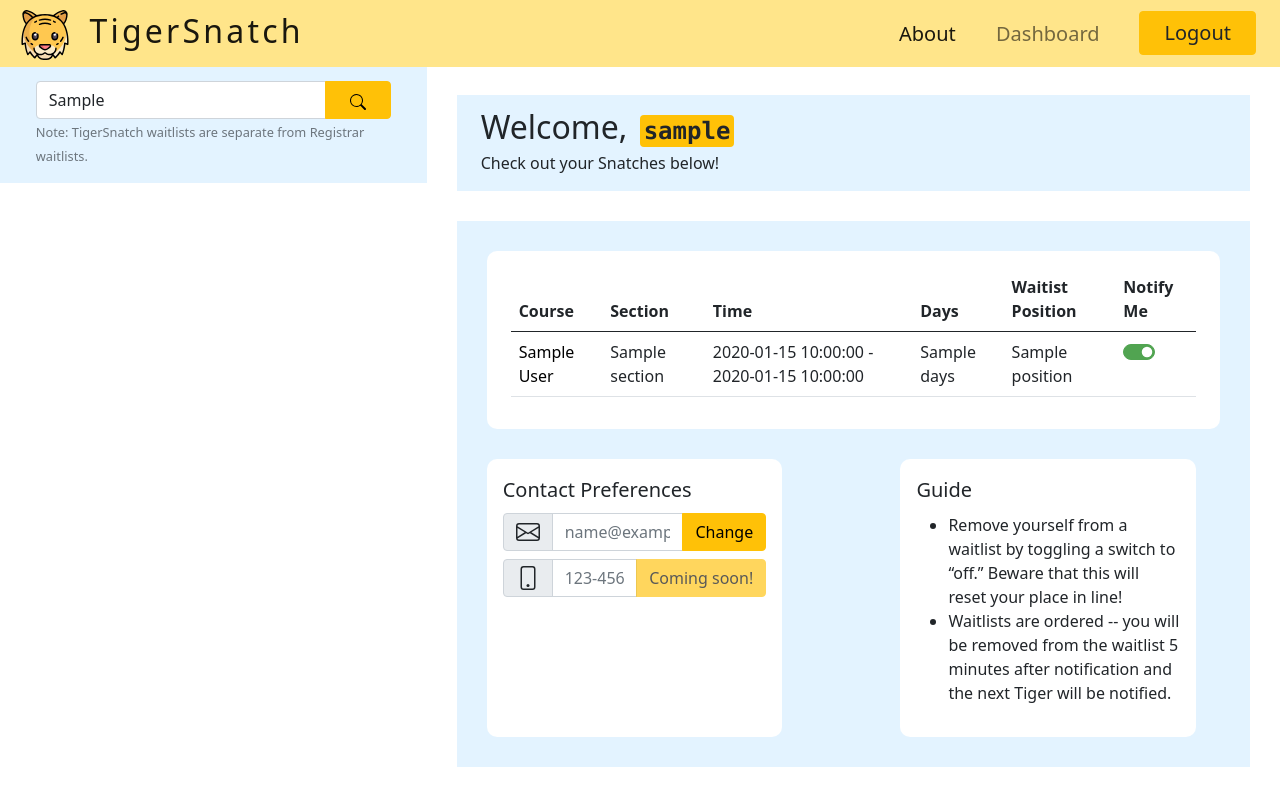
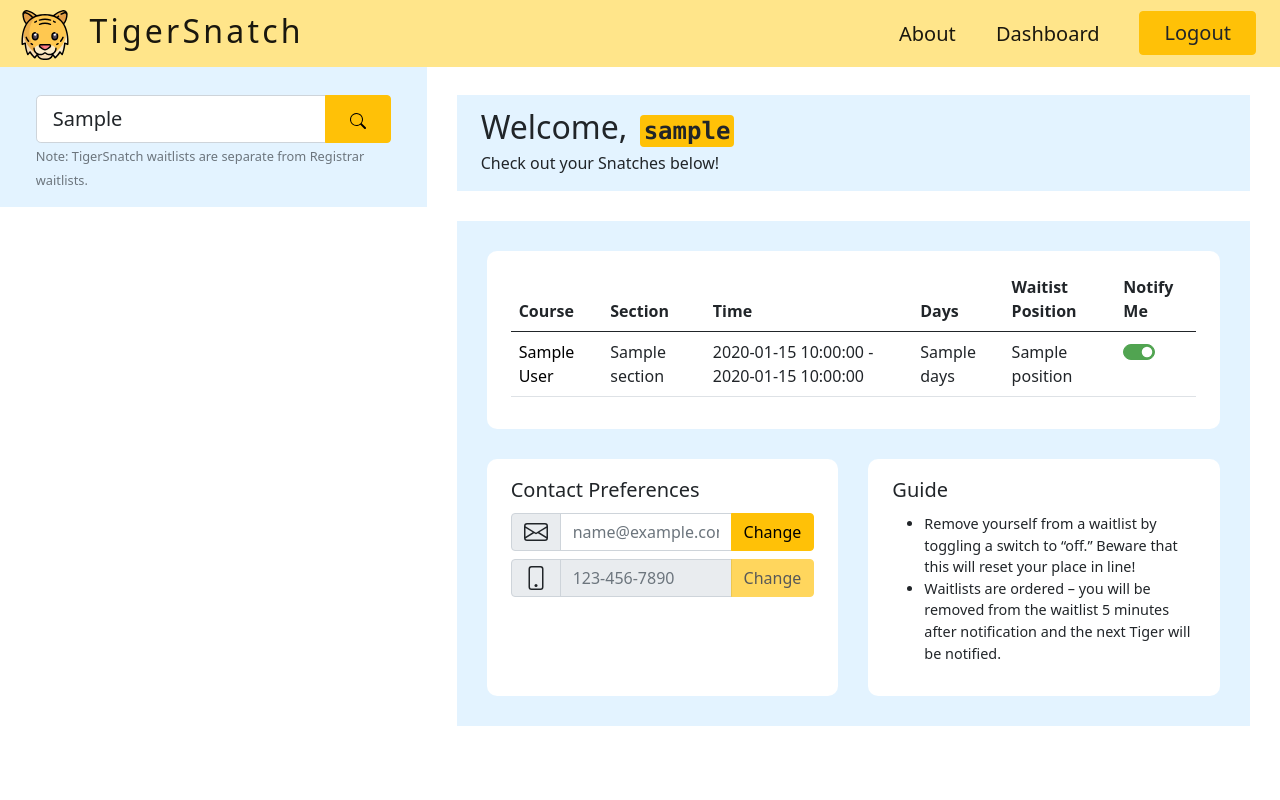
Before and after one commit to shannon-heh/TigerSnatch, a Flask app: template templates/dashboard.html in a window 1280 px wide. Run offline with Flask 2, Linux system fonts and the light colour scheme; the template is opened without the code that fills it: most values are stand-ins (such as "Sample title", 1, 10 or a date in 2020); parts of the project's set-up code (start-up, migrations or seed data) failed here and were passed over.

Commit message:
minor dashboard css

```diff
--- a/static/styles.css
+++ b/static/styles.css
@@ -11,9 +11,9 @@
     --color-blue: #e3f3ff 64%;
 }
 
-.vsc-initialized {
+/* .vsc-initialized {
     height: 100%;
-}
+} */
 
 .navbar#nav {
     background-color: #ffe58a;
@@ -38,9 +38,9 @@ div.row.align-items-start {
     letter-spacing: 0.1em;
 }
 
-.input-group#course-search {
+/* .input-group#course-search {
     z-index: 999;
-}
+} */
 
 .form-check-input:checked {
     background-color: var(--color-green);
@@ -66,6 +66,7 @@ div.search-results-displayname {
 div#search-wrapper {
     background: var(--color-blue);
     padding: 1rem;
+    padding-top: 30px;
     height: 100%;
     overflow: scroll;
 }
@@ -102,9 +103,7 @@ div#dashboard-header {
 
 div#dashboard-content {
     background: var(--color-blue);
-    margin-top: 30px;
-    margin-left: 30px;
-    margin-right: 30px;
+    margin: 30px;
     padding: 30px 30px;
 }
 
@@ -112,6 +111,11 @@ div#dashboard-table {
     background: white;
     border-radius: 10px;
     margin-left: 0px;
+    margin-right: 0px;
+}
+
+div#dashboard-other {
+    margin: auto;
 }
 
 div#dashboard-prefs,
@@ -121,7 +125,21 @@ div#dashboard-guide {
     border-radius: 10px;
 }
 
+@media (min-width: 1200px) {
+    div#dashboard-prefs {
+        margin-right: 15px;
+    }
+
+    div#dashboard-guide {
+        margin-left: 15px;
+    }
+}
+
 div#contact-preferences-header,
 div#guide-header {
     font-weight: 500;
 }
+
+div#guide-content {
+    font-size: 0.9em;
+}
--- a/templates/dashboard.html
+++ b/templates/dashboard.html
@@ -1,23 +1,22 @@
 {% extends 'base.html' %} {% block title %}
 <title>TigerSnatch | Dashboard</title>
 {% endblock %} {% block content %}
-<div id="search-wrapper" class="col-sm-4">
+<div id="search-wrapper" class="col-md-4">
     <form id="search-form" class="form-inline" action="/dashboard" method="get">
         {% include 'search_form.html' %}
     </form>
     {% include 'search_results.html' %}
 </div>
 
-<div id="dashboard-wrapper" class="col-sm-8 px-0">
+<div id="dashboard-wrapper" class="col-md-8 px-0">
     <div id="dashboard-header" class="row">{% include 'dashboard_header.html' %}</div>
     <div id="dashboard-content" class="row">
         <div id="dashboard-table" class="row px-4 py-3">{% include 'dashboard_table.html' %}</div>
-        <div id="dashboard-other" class="row">
-            <div id="dashboard-prefs" class="col-sm-5 px-3 py-3">
+        <div id="dashboard-other" class="row px-0">
+            <div id="dashboard-prefs" class="col-xl px-4 py-3">
                 {% include 'dashboard_prefs.html' %}
             </div>
-            <div class="col-sm-2"></div>
-            <div id="dashboard-guide" class="col-sm-5 px-3 py-3">
+            <div id="dashboard-guide" class="col-xl px-4 py-3">
                 {% include 'dashboard_guide.html' %}
             </div>
         </div>
--- a/templates/dashboard_guide.html
+++ b/templates/dashboard_guide.html
@@ -1,11 +1,13 @@
 <div id="guide-header" class="fs-5 pb-2">Guide</div>
+<div id="guide-content">
     <ul>
         <li>
-        Remove yourself from a waitlist by toggling a switch to “off.” Beware that this will reset
-        your place in line!
+            Remove yourself from a waitlist by toggling a switch to “off.” Beware that this will
+            reset your place in line!
         </li>
         <li>
-        Waitlists are ordered -- you will be removed from the waitlist 5 minutes after notification
-        and the next Tiger will be notified.
+            Waitlists are ordered – you will be removed from the waitlist 5 minutes after
+            notification and the next Tiger will be notified.
         </li>
     </ul>
+</div>
--- a/templates/dashboard_prefs.html
+++ b/templates/dashboard_prefs.html
@@ -51,7 +51,8 @@
             placeholder="123-456-7890"
             pattern="^([\w-]+(?:\.[\w-]+)*)@((?:[\w-]+\.)*\w[\w-]{0,66})\.([a-z]{2,6}(?:\.[a-z]{2})?)$"
             title="Change your phone number"
+            disabled
         />
-        <button class="btn btn-warning" disabled>Coming soon!</button>
+        <button class="btn btn-warning" disabled>Change</button>
     </div>
 </form>
--- a/templates/nav.html
+++ b/templates/nav.html
@@ -24,9 +24,12 @@
     </div>
     <div id="navbarNavAltMarkup" class="collapse navbar-collapse">
         <ul class="navbar-nav">
-            {% if dashboard %}
+            <!-- to undo: replace "true" with "dashboard"; delete "active" from About -->
+            {% if true %}
             <li class="nav-item">
-                <a class="nav-link ms-4 fs-5 fw-light hvr-underline-from-center" href="/about"
+                <a
+                    class="nav-link ms-4 fs-5 fw-light hvr-underline-from-center active"
+                    href="/about"
                     >About</a
                 >
             </li>
--- a/templates/search_form.html
+++ b/templates/search_form.html
@@ -1,9 +1,10 @@
 <div id="course-search" class="input-group">
     <input
-        class="form-control"
+        class="form-control form-control-lg"
         type="text"
         name="query"
-        placeholder="e.g. COS126"
+        placeholder="e.g. COS333"
+        title="Search by course name or number!"
         value="{{last_query}}"
     />
     <button class="btn btn-warning px-4" type="submit">
```
Lines whose indentation alone changed are shown as unchanged.
